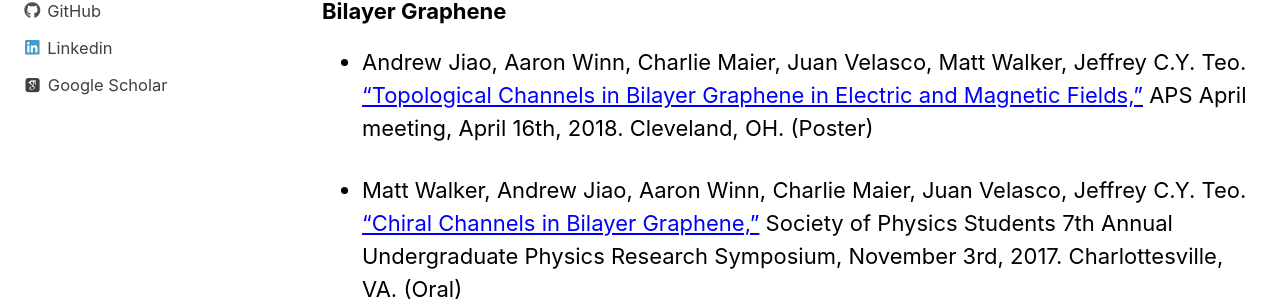
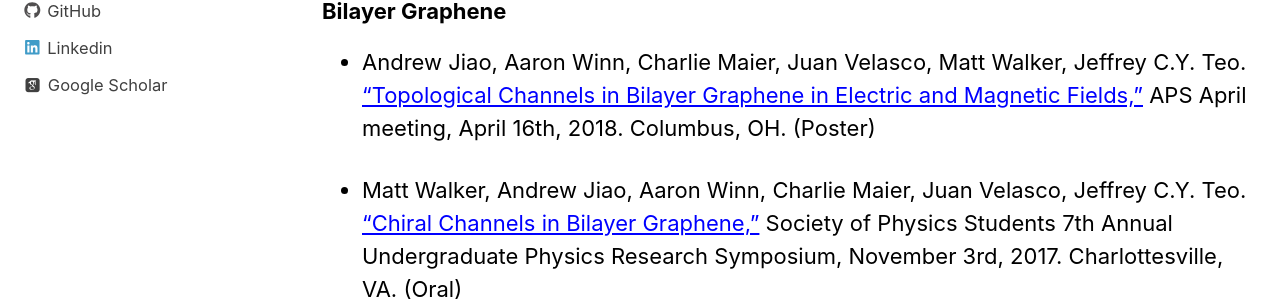
Before and after one commit to Mattwalker411/mathwalker.github.io, a Jekyll site: the page built from _pages/presentations.md, in a window 1280 px wide and 900 px high. Shown: the part 425-733 px from the top of the window. Built offline with Jekyll 4.4.1, drawn with Linux system fonts in a browser that asks for light colours; cached includes are drawn as plain includes; nearby versions of some CDN libraries; some web fonts are replaced.

Commit message:
Update presentations.md
fixed cleveland->columbus

```diff
--- a/_pages/presentations.md
+++ b/_pages/presentations.md
@@ -13,7 +13,7 @@ permalink: /presentations/
 
 ### Bilayer Graphene
 
-* Andrew Jiao, Aaron Winn, Charlie Maier, Juan Velasco, Matt Walker, Jeffrey C.Y. Teo. [“Topological Channels in Bilayer Graphene in Electric and Magnetic Fields,”](https://drive.google.com/file/d/1DzDxosOYDxYiZ4dMJlk3bm9bDyQzf2OH/view) APS April meeting, April 16th, 2018. Cleveland, OH. (Poster)
+* Andrew Jiao, Aaron Winn, Charlie Maier, Juan Velasco, Matt Walker, Jeffrey C.Y. Teo. [“Topological Channels in Bilayer Graphene in Electric and Magnetic Fields,”](https://drive.google.com/file/d/1DzDxosOYDxYiZ4dMJlk3bm9bDyQzf2OH/view) APS April meeting, April 16th, 2018. Columbus, OH. (Poster)
 
 * Matt Walker, Andrew Jiao, Aaron Winn, Charlie Maier, Juan Velasco, Jeffrey C.Y. Teo. [“Chiral Channels in Bilayer Graphene,”](https://drive.google.com/file/d/1ye8xRL-MHZkFFbEGqYR8Cc0ND_dw7mjI/view)  Society of Physics Students 7th Annual Undergraduate Physics Research Symposium, November 3rd, 2017. Charlottesville, VA. (Oral)
 
```
